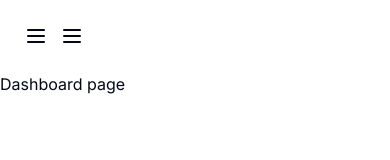
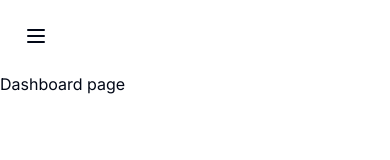
Before and after one commit to vedant343/OmniVerse.ai, a Next.js app: page /dashboard in a window 390 px wide. Shown: the top 160 px of the page. Built offline with nearby package versions, Linux system fonts and the light colour scheme.

Commit message:
initial commit

```diff
--- a/components/navbar.tsx
+++ b/components/navbar.tsx
@@ -1,5 +1,3 @@
-import { Button } from "@/components/ui/button";
-import { Menu } from "lucide-react";
 import MobileSidebar from "./mobile-sidebar";
 import { UserButton } from "@clerk/nextjs";
 
@@ -7,9 +5,6 @@
   return (
     <div className="flex items-center p-4">
       <MobileSidebar />
-      <Button variant="ghost" size="icon" className="md:hidden">
-        <Menu />
-      </Button>
       <div className="flex w-full justify-end">
         <UserButton afterSignOutUrl="/" />
       </div>
```
Also changed, not shown: 1 other file (tests, documents, lock files or other folders).
